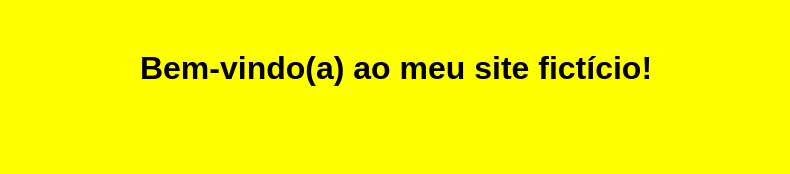
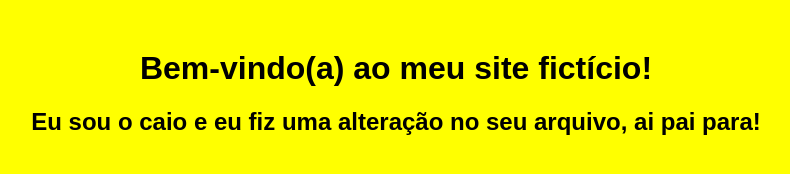
Before and after one commit to Deignaura/api-node-basic, a website: page public/index.html in a window 1280 px wide. Shown: the whole page, without its empty margins (244-1034 px from the left). Drawn offline with Linux system fonts and the light colour scheme.

Commit message:
mudança do caio

```diff
--- a/public/index.html
+++ b/public/index.html
@@ -8,6 +8,7 @@
 </head>
 <body>
   <h1>Bem-vindo(a) ao meu site fictício!</h1>
+  <h2>Eu sou o caio e eu fiz uma alteração no seu arquivo, ai pai para!</h2>
   <script src="app.js"></script>
 </body>
 </html>
```
